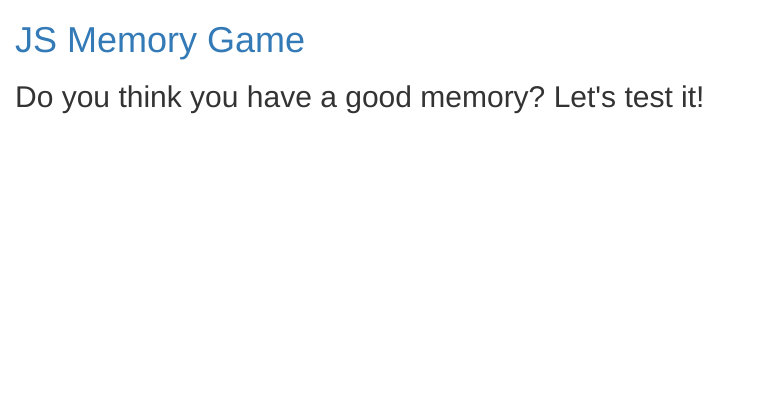
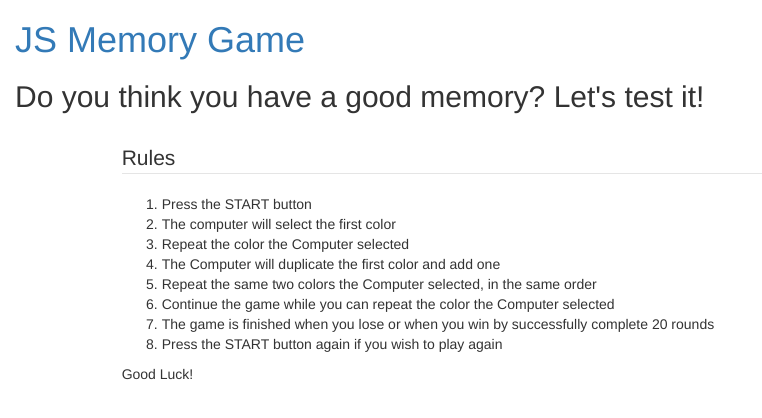
Before and after one commit to RSCyberTech/JS-Memory-Game-Simon, a plain HTML site: page index.html in a window 1280 px wide. Shown: the whole page, without its empty margins (0-762 px from the left). Drawn offline with nearby package versions, Linux system fonts and the light colour scheme.

Commit message:
rules created in html file

```diff
--- a/index.html
+++ b/index.html
@@ -22,6 +22,23 @@
                 <h2 class="centrado italic">Do you think you have a good memory? Let's test it!</h2>
             </header>
         </div>
+        <div class="row">
+            <section class="col-xs-10 col-xs-offset-1">
+                <br>
+                <legend>Rules</legend>
+                <ol>
+                    <li>Press the START button</li>
+                    <li>The computer will select the first color</li>
+                    <li>Repeat the color the Computer selected</li>
+                    <li>The Computer will duplicate the first color and add one</li>
+                    <li>Repeat the same two colors the Computer selected, in the same order</li>
+                    <li>Continue the game while you can repeat the color the Computer selected</li>
+                    <li>The game is finished when you lose or when you win by successfully complete 20 rounds</li>
+                    <li>Press the START button again if you wish to play again</li>
+                </ol>
+                <p>Good Luck!</p>
+            </section>
+        </div>
     </div>
     <script src="scripts/script.js"></script>
 </body>
```
